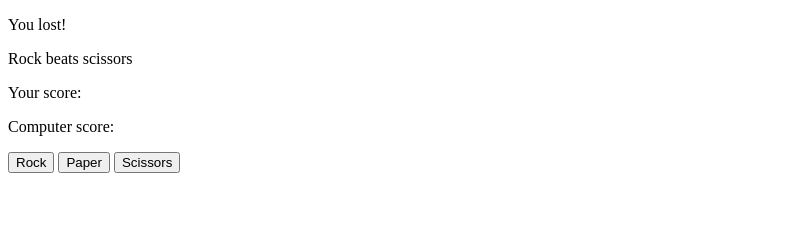
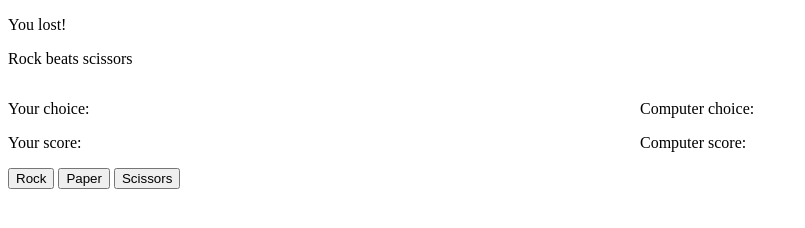
Before and after one commit to SvenVMal/rock-paper-scissors, a plain HTML site: page index.html in a window 1280 px wide. Shown: the whole page, without its empty margins (0-805 px from the left). Drawn offline with Linux system fonts and the light colour scheme.

Commit message:
Made some changes to index.html

```diff
--- a/index.html
+++ b/index.html
@@ -4,16 +4,23 @@
     <meta charset="UTF-8">
     <meta name="viewport" content="width=device-width, initial-scale=1.0">
     <title>Rock - Paper - Scissors</title>
+    <link rel="stylesheet" href="styles.css">
 </head>
 <body>
     <div class="header">
         <div class="game-outcome">
             <p id="game-info">You lost!</p>
-            <p>Rock beats scissors</p>
+            <p id="game-msg">Rock beats scissors</p>
         </div>
         <div class="score">
-            <p>Your score:</p>
-            <p>Computer score:</p>
+            <div class="score-box">
+                <p id="computer-choice">Your choice:</p>
+                <p id="player-score">Your score:</p>
+            </div>
+            <div class="score-box">
+                <p id="player-choice">Computer choice:</p>
+                <p id="computer-score">Computer score:</p>
+            </div>
         </div>
         <div class="buttons">
             <button id="rockBtn">Rock</button>
```
